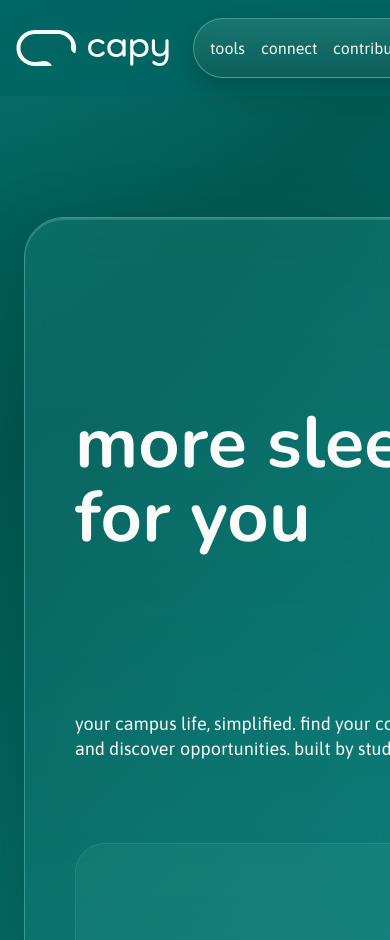
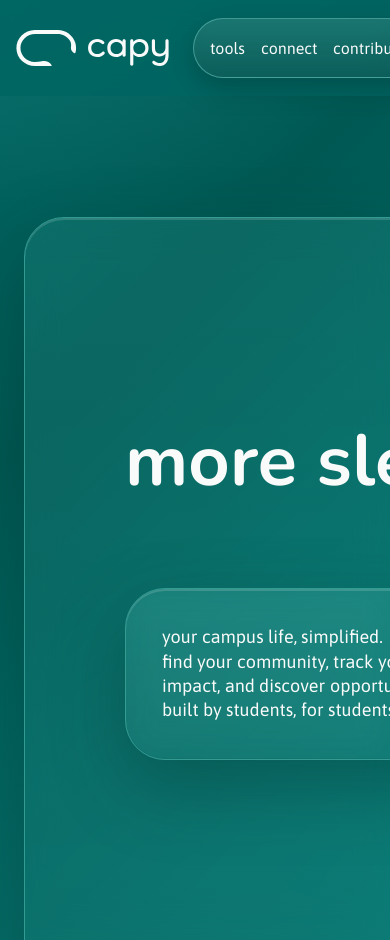
Before and after one commit to CAPY-RPI/lander, a React (Vite) app: page / in a window 390 px wide. Built offline with nearby package versions, Linux system fonts and the light colour scheme.

Commit message:
micromanaged the styles

```diff
--- a/src/App.css
+++ b/src/App.css
@@ -112,6 +112,7 @@
   gap: var(--space-24);
   align-items: start;
   width: max-content;
+  height: 100%;
   min-height: 100%;
   padding: 121px var(--space-24) var(--space-24) var(--space-24);
 }
@@ -126,42 +127,66 @@
   border: 1px solid var(--c-surface-border);
   background: linear-gradient(180deg, rgba(56, 171, 162, 0.2), rgba(43, 137, 130, 0.16));
   backdrop-filter: blur(var(--glass-blur));
-  padding: 192px 50px 50px;
-  display: grid;
-  grid-template-columns: 1fr auto;
-  align-items: end;
+  padding: 210px 100px 60px;
+  display: flex;
+  flex-direction: column;
+  align-items: flex-start;
   box-shadow: var(--glass-shadow);
 }
 
-.heroCopy h1 {
+.heroRows {
+  display: flex;
+  flex-direction: column;
+  gap: 20px;
+  width: 100%;
+}
+
+.heroRowTitle h1 {
   margin: 0;
   display: grid;
   gap: var(--space-8);
   font-family: var(--font-display);
-  font-size: 160px;
+  font-size: 180px;
   font-weight: 700;
   letter-spacing: 0.2px;
   line-height: 0.92;
 }
 
-.heroCopy p {
-  margin: 162px 0 0;
-  max-width: 560px;
+.heroRowTitle h1 span:last-child {
+  justify-self: end;
+  text-align: right;
+}
+
+.heroDescription {
+  display: flex;
+  flex-direction: column;
+  width: fit-content;
+  max-width: 360px;
+  border: 1px solid var(--c-surface-border);
+  background: linear-gradient(180deg, rgba(72, 176, 167, 0.24), rgba(44, 132, 126, 0.2));
+  box-shadow: var(--glass-shadow);
+  backdrop-filter: blur(var(--glass-blur));
+  border-radius: var(--radius-card);
+  padding: 36px;
+}
+
+.heroDescription p {
+  margin: 0;
   font: 400 18px/1.35 var(--font-body);
 }
 
+.heroRowBottom {
+  display: flex;
+  align-items: flex-start;
+  justify-content: space-between;
+  gap: 20px;
+}
+
 .heroCtas {
-  margin-top: 34px;
   display: flex;
   gap: 18px;
-  justify-content: flex-end;
-  max-width: 760px;
-}
-
-.heroCampusArt {
-  width: 350px;
-  height: 149px;
-  margin-bottom: 34px;
+  justify-content: flex-start;
+  margin: 30px 10px 0;
 }
 
 .featuresPanel {
@@ -174,12 +199,16 @@
 }
 
 .glassCard {
+  display: grid;
+  grid-template-rows: auto minmax(0, 1fr) auto;
+  align-self: stretch;
+  height: 100%;
   border-radius: var(--radius-card);
   border: 1px solid var(--c-surface-border);
   background: linear-gradient(180deg, rgba(72, 176, 167, 0.24), rgba(44, 132, 126, 0.2));
   box-shadow: var(--glass-shadow);
   backdrop-filter: blur(var(--glass-blur));
-  padding: 42px 50px;
+  padding: 42px 30% 42px 42px;
   min-height: 0;
 }
 
@@ -191,10 +220,15 @@
 }
 
 .glassCard p {
-  margin: 32px 0 0;
+  margin: 0;
   color: var(--c-text-light);
   font: 400 18px/1.35 var(--font-body);
   max-width: 96%;
+}
+
+.glassCardBody {
+  align-self: end;
+  padding-top: 32px;
 }
 
 .staggerWords {
@@ -269,6 +303,12 @@
   font-size: 96px;
 }
 
+.interfaceContent {
+  min-height: 100%;
+  display: grid;
+  grid-template-rows: auto auto 1fr auto;
+}
+
 .interfaceSub {
   margin-top: 24px;
   color: var(--c-bg-mid);
@@ -276,7 +316,7 @@
 }
 
 .interfaceFoot {
-  margin-top: 247px;
+  margin: 0 0 12px;
   text-align: right;
   color: var(--c-text-deep);
   font: 400 16px/1.2 var(--font-body);
@@ -291,6 +331,17 @@
 .contactPanel h2 {
   font-size: 96px;
   color: var(--c-text-light);
+}
+
+.contactContent {
+  min-height: 100%;
+  display: grid;
+  grid-template-rows: 1fr auto;
+}
+
+.contactPrimary {
+  display: flex;
+  flex-direction: column;
 }
 
 .contactLead {
@@ -315,7 +366,7 @@
 }
 
 .contactMeta {
-  margin-top: 211px;
+  margin: 0 0 12px;
   font: 400 16px/1.35 var(--font-body);
 }
 
@@ -334,10 +385,10 @@
   position: relative;
   z-index: 1;
   width: 420px;
-  margin: 40px 0 0 46px;
-  display: grid;
-  grid-template-rows: auto auto auto auto auto;
-  row-gap: 0;
+  margin: 40px 0 40px 46px;
+  height: calc(100% - 80px);
+  display: flex;
+  flex-direction: column;
 }
 
 .railTop {
@@ -368,9 +419,9 @@
 
 .railLinks {
   display: grid;
-  gap: 42px;
+  gap: 62px;
   max-width: 380px;
-  margin-top: 84px;
+  margin-top: 132px;
 }
 
 .railLinkRow {
@@ -390,8 +441,8 @@
 
 .railSocial {
   display: grid;
-  gap: 12px;
-  margin-top: 58px;
+  gap: 4px;
+  margin-bottom: 42px;
 }
 
 .railSocial p {
@@ -418,12 +469,14 @@
   max-width: 420px;
 }
 
-.railStatus {
-  margin-top: 34px;
+.railMeta {
+  margin-top: auto;
+  display: grid;
+  row-gap: 4px;
 }
 
-.railFoot {
-  margin-top: 44px;
+.railMeta .railSocial {
+  margin-top: 0;
 }
 
 .aspectSafe {
@@ -471,11 +524,11 @@
     width: 120px;
   }
 
-  .heroCopy h1 {
+  .heroRowTitle h1 {
     font-size: clamp(72px, 18vw, 128px);
   }
 
-  .heroCopy h1 span:last-child {
+  .heroRowTitle h1 span:last-child {
     margin-left: 0;
   }
 
--- a/src/sections/CapyRailSection.tsx
+++ b/src/sections/CapyRailSection.tsx
@@ -71,6 +71,7 @@ export function CapyRailSection() {
           </div>
         </div>
 
+        <div className="railMeta">
           <div className="railSocial">
             <p>
               <StaggerWords text="social" baseDelay={0.38} />
@@ -83,7 +84,6 @@ export function CapyRailSection() {
               ))}
             </div>
           </div>
-
           <p className="railStatus">
             <StaggerWords text="all systems operational" baseDelay={0.42} />
           </p>
@@ -91,6 +91,7 @@ export function CapyRailSection() {
             <StaggerWords text="capywrite 2026 // all rights reserved" baseDelay={0.46} />
           </p>
         </div>
+      </div>
     </AnimatedPanel>
   );
 }
--- a/src/sections/ContactSection.tsx
+++ b/src/sections/ContactSection.tsx
@@ -4,6 +4,8 @@ import { StaggerWords } from "../components/StaggerWords";
 export function ContactSection() {
   return (
     <AnimatedPanel className="panel contactPanel" staggerIndex={3}>
+      <div className="contactContent">
+        <div className="contactPrimary">
           <h2>
             <StaggerWords text="say hello" baseDelay={0.1} />
           </h2>
@@ -13,9 +15,11 @@ export function ContactSection() {
           <a className="emailPill" href="mailto:hello@capyrpi.org">
             <StaggerWords text="hello@capyrpi.org" baseDelay={0.28} />
           </a>
+        </div>
         <p className="contactMeta">
           <StaggerWords text="we're also reachable via discord" baseDelay={0.36} />
         </p>
+      </div>
     </AnimatedPanel>
   );
 }
--- a/src/sections/HeroSection.tsx
+++ b/src/sections/HeroSection.tsx
@@ -1,14 +1,12 @@
-import { motion } from "framer-motion";
 import { AnimatedPanel } from "../components/AnimatedPanel";
-import { AspectImage } from "../components/AspectImage";
 import { StaggerWords } from "../components/StaggerWords";
 import { TypewriterWord } from "../components/TypewriterWord";
-import { assets } from "../data/content";
 
 export function HeroSection() {
   return (
     <AnimatedPanel className="panel heroPanel" id="launch" staggerIndex={0}>
-      <div className="heroCopy">
+      <div className="heroRows">
+        <div className="heroRowTitle">
           <h1>
             <span>
               more <TypewriterWord words={["sleep", "growth", "fun"]} />
@@ -17,13 +15,31 @@ export function HeroSection() {
               <StaggerWords text="for you" baseDelay={0.12} />
             </span>
           </h1>
+        </div>
+        <div className="heroRowBottom">
+          <div className="heroDescription">
             <p>
               <StaggerWords
-            text="your campus life, simplified. find your community, track your impact, and discover opportunities. built by students, for students."
+                text="your campus life, simplified."
                 baseDelay={0.2}
                 stagger={0.018}
               />
             </p>
+            <p>
+              <StaggerWords
+                text="find your community, track your impact, and discover opportunities."
+                baseDelay={0.28}
+                stagger={0.018}
+              />
+            </p>
+            <p>
+              <StaggerWords
+                text="built by students, for students."
+                baseDelay={0.36}
+                stagger={0.018}
+              />
+            </p>
+          </div>
           <div className="heroCtas">
             <a className="pillButton accent" href="#features">
               <StaggerWords text="absolutely" baseDelay={0.28} />
@@ -33,16 +49,7 @@ export function HeroSection() {
             </a>
           </div>
         </div>
-
-      <motion.div
-        className="heroCampusArt"
-        initial={{ opacity: 0, y: 24 }}
-        whileInView={{ opacity: 1, y: 0 }}
-        viewport={{ amount: 0.4, once: true }}
-        transition={{ duration: 0.7, ease: [0.22, 1, 0.36, 1] }}
-      >
-        <AspectImage src={assets.campusArt} alt="Capy campus illustration" />
-      </motion.div>
+      </div>
     </AnimatedPanel>
   );
 }
--- a/src/sections/InterfaceSection.tsx
+++ b/src/sections/InterfaceSection.tsx
@@ -4,6 +4,7 @@ import { StaggerWords } from "../components/StaggerWords";
 export function InterfaceSection() {
   return (
     <AnimatedPanel className="panel interfacePanel" staggerIndex={2}>
+      <div className="interfaceContent">
         <h2>
           <StaggerWords text="imagine our interface is here" baseDelay={0.1} />
         </h2>
@@ -13,6 +14,7 @@ export function InterfaceSection() {
         <p className="interfaceFoot">
           <StaggerWords text="jokes aside, come back on May 1st" baseDelay={0.36} />
         </p>
+      </div>
     </AnimatedPanel>
   );
 }
```
Also changed, not shown: src/components/GlassCard.tsx (+7 -5 lines). Lines whose indentation alone changed are shown as unchanged.
